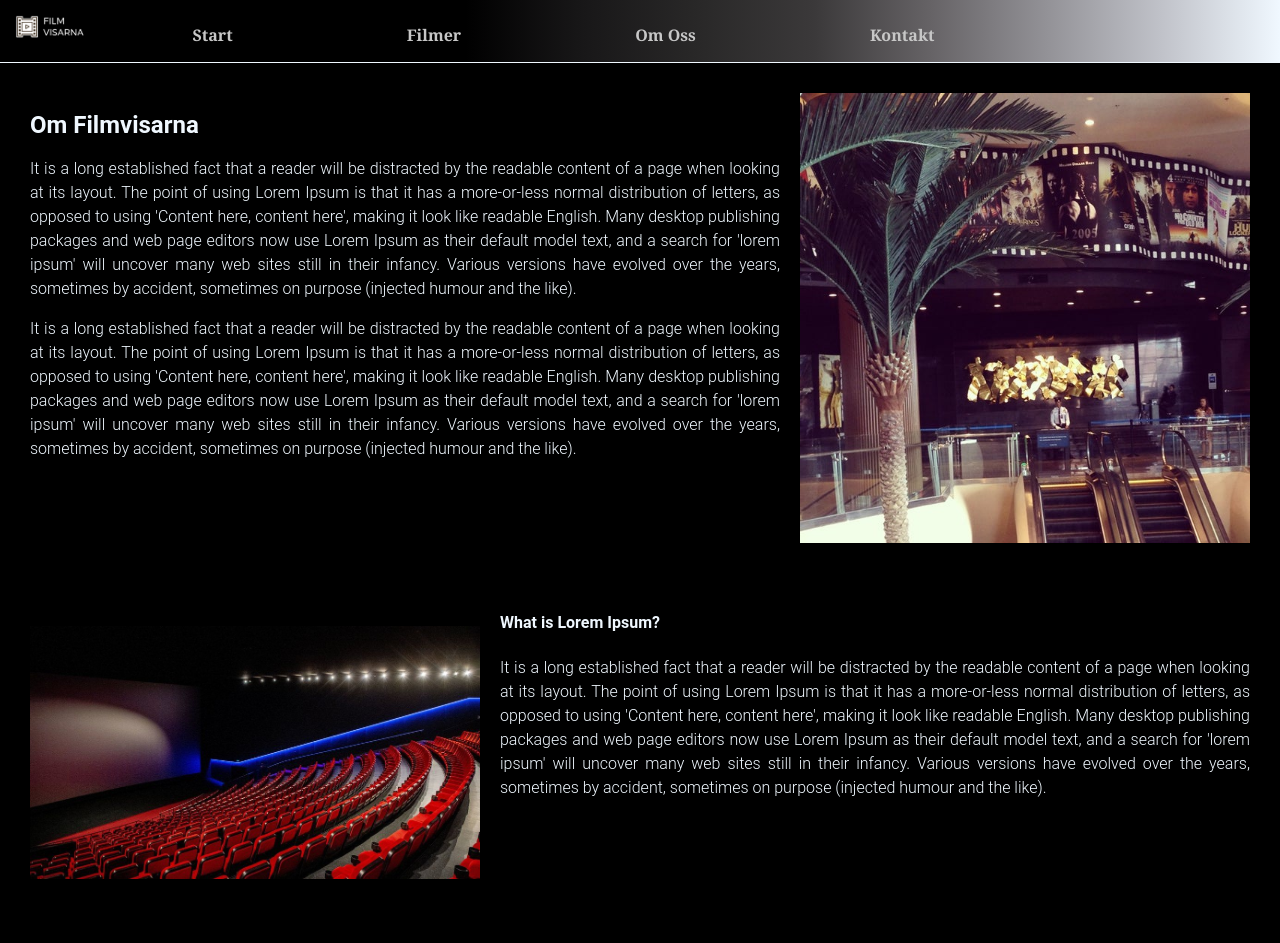
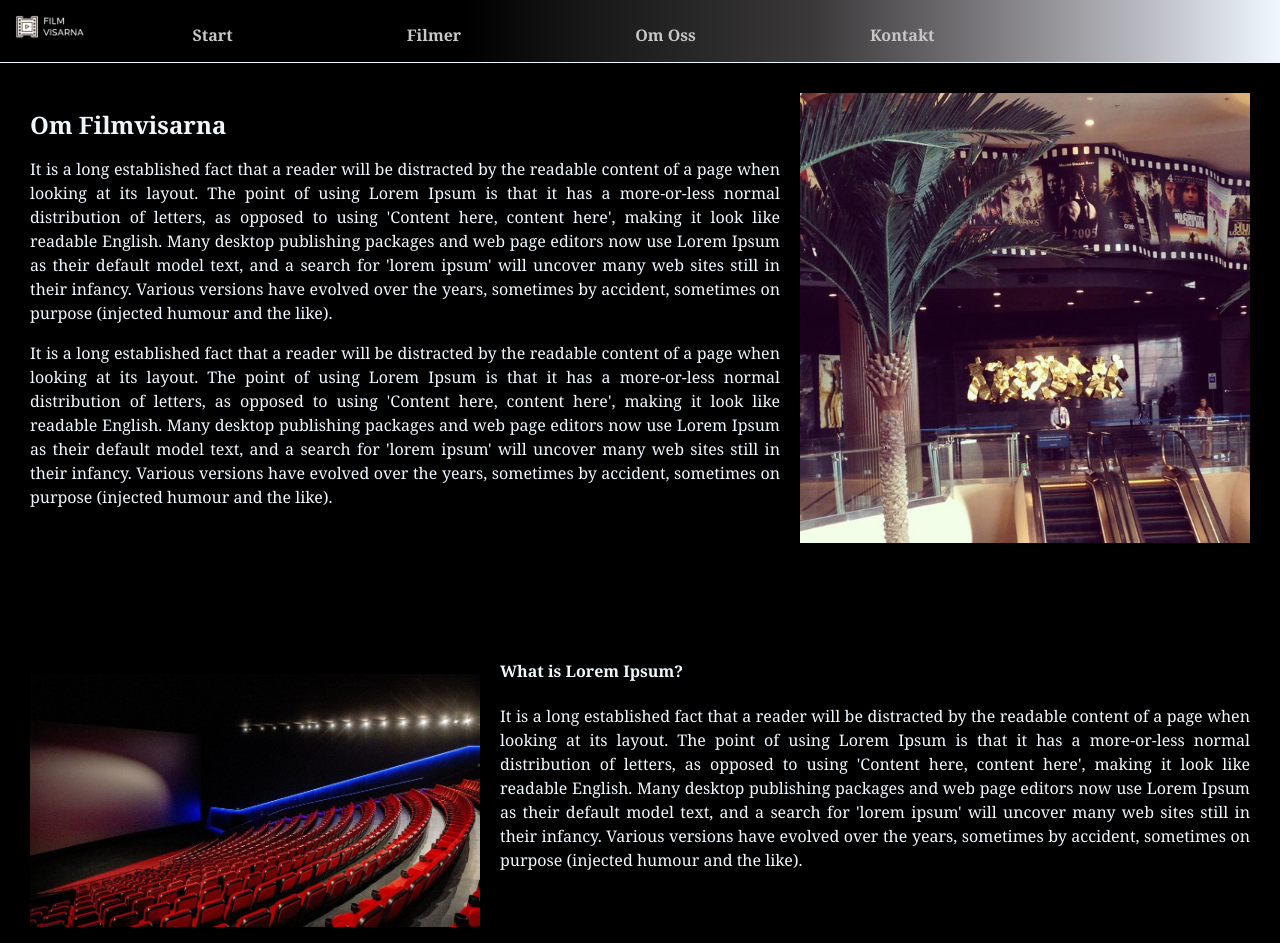
Before and after one commit to L00phole/filmvisarna, a website: page frontend/about.html in a window 1280 px wide. Before the commit the page ends 896 px from the top, so only its background shows below. Drawn offline with nearby package versions, Linux system fonts and the light colour scheme.

Commit message:
Update style.css

```diff
--- a/frontend/style.css
+++ b/frontend/style.css
@@ -235,7 +235,7 @@ header ::after{
 /*Style for about page*/
 .content-container{
 padding:30px;
-font-family:'Roboto';
+font-family: Cambria, Cochin, Georgia, Times, 'Times New Roman', serif;
 font-size:16px;
 font-weight:300;
 line-height:24px;
```
